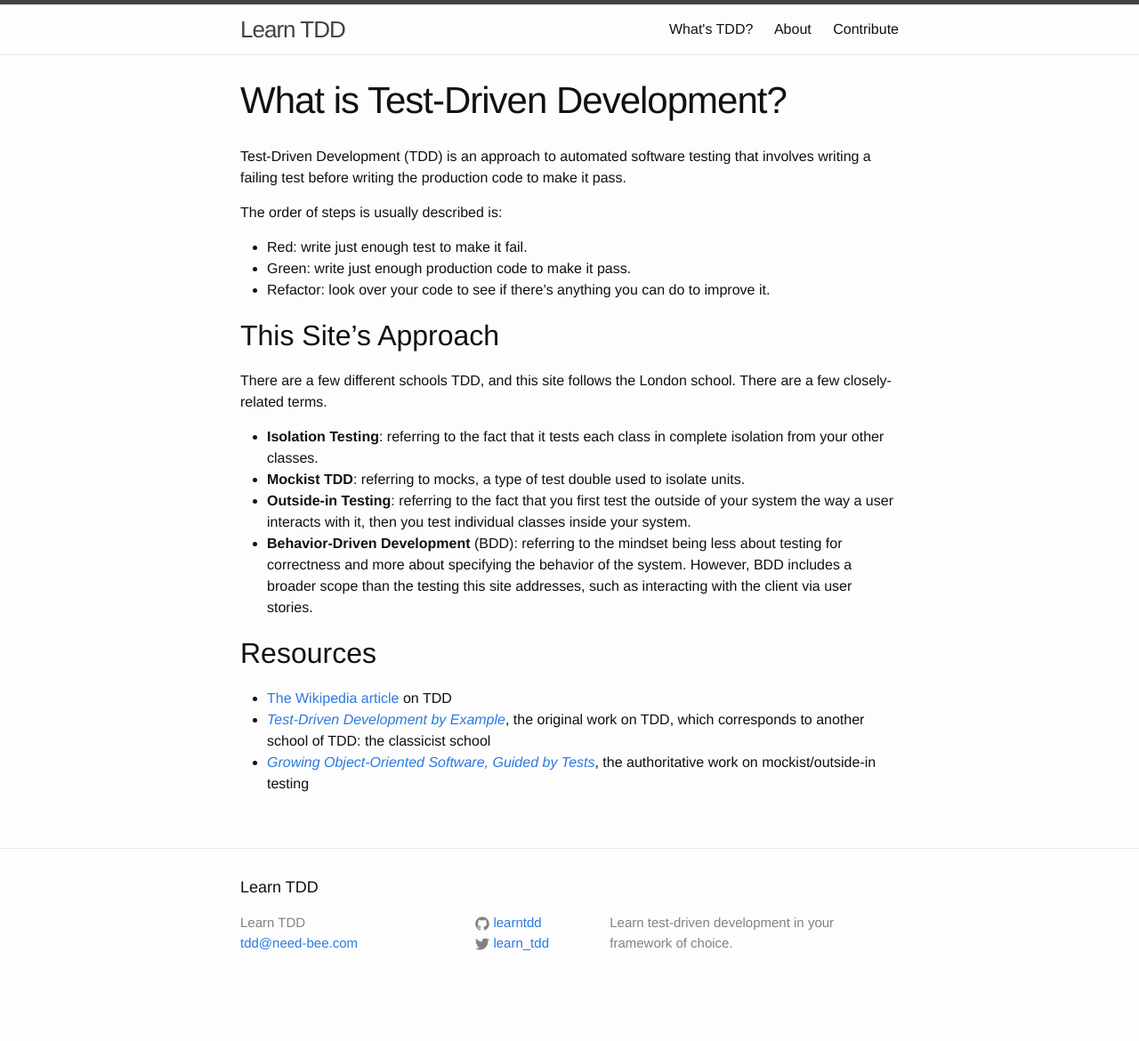
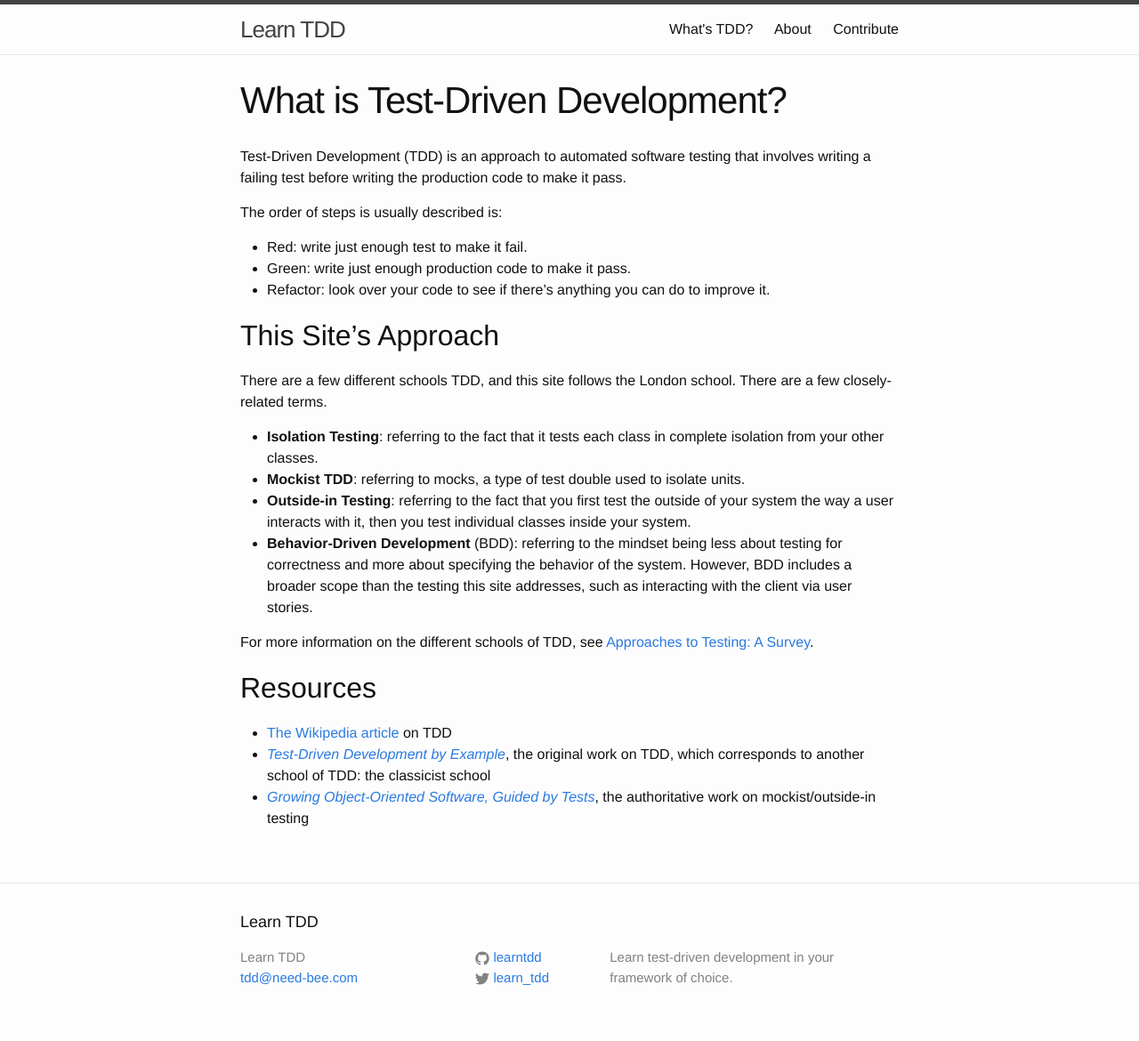
Before and after one commit to learn-tdd-in/learntdd.in, a Jekyll site: the page built from what-is-tdd.md, in a window 1280 px wide. Shown: the whole page at 89% size. Built offline with Jekyll 4.4.1, drawn with Linux system fonts in a browser that asks for light colours; before the commit the page ends 1131 px from its top, so only the background shows below that.

Commit message:
add link to approaches blog post

```diff
--- a/what-is-tdd.md
+++ b/what-is-tdd.md
@@ -20,6 +20,8 @@ There are a few different schools TDD, and this site follows the London school.
 - **Outside-in Testing**: referring to the fact that you first test the outside of your system the way a user interacts with it, then you test individual classes inside your system.
 - **Behavior-Driven Development** (BDD): referring to the mindset being less about testing for correctness and more about specifying the behavior of the system. However, BDD includes a broader scope than the testing this site addresses, such as interacting with the client via user stories.
 
+For more information on the different schools of TDD, see [Approaches to Testing: A Survey](http://codingitwrong.com/2016/02/08/approaches-to-testing-a-survey.html).
+
 ## Resources
 
 * [The Wikipedia article](https://en.wikipedia.org/wiki/Test-driven_development) on TDD
```
